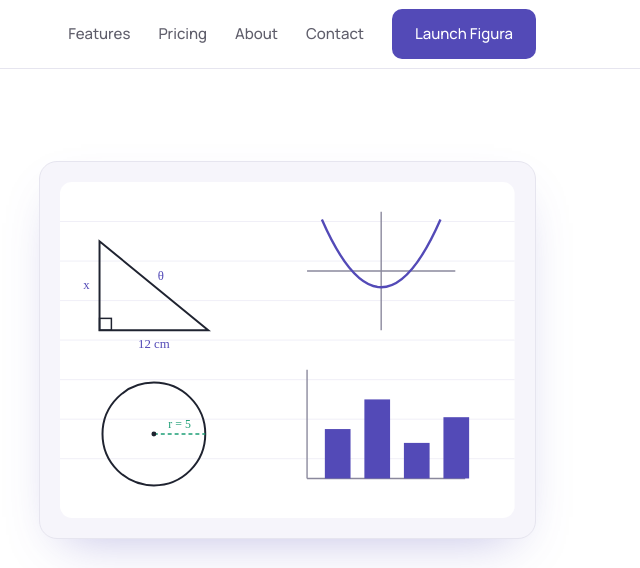
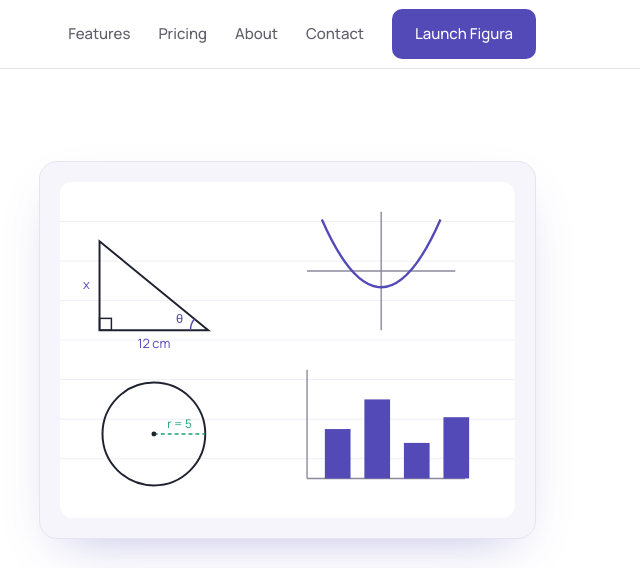
Before and after one commit to pierre-52/figura, a plain HTML site: page index.html in a window 1280 px wide. Shown: the top 568 px of the page, 640-1280 px from the left. Drawn offline with Linux system fonts and the light colour scheme.

Commit message:
Fix hero triangle: theta as an angle, not on a side

```diff
--- a/index.html
+++ b/index.html
@@ -58,11 +58,12 @@
       <g stroke="#f0eff7" stroke-width="1"><path d="M0 40H460M0 80H460M0 120H460M0 160H460M0 200H460M0 240H460M0 280H460"/></g>
       <polygon points="40,150 40,60 150,150" fill="none" stroke="#1f2330" stroke-width="2"/>
       <rect x="40" y="138" width="12" height="12" fill="none" stroke="#1f2330" stroke-width="1.5"/>
-      <text x="30" y="108" font-size="13" fill="#534ab7" text-anchor="end" font-family="Lexend">x</text>
-      <text x="95" y="168" font-size="13" fill="#534ab7" text-anchor="middle" font-family="Lexend">12 cm</text>
-      <text x="102" y="99" font-size="13" fill="#534ab7" text-anchor="middle" font-family="Lexend">θ</text>
+      <text x="30" y="108" font-size="13" fill="#534ab7" text-anchor="end" font-family="Manrope,sans-serif">x</text>
+      <text x="95" y="168" font-size="13" fill="#534ab7" text-anchor="middle" font-family="Manrope,sans-serif">12 cm</text>
+      <path d="M132 150 A18 18 0 0 1 136 138.6" fill="none" stroke="#534ab7" stroke-width="1.5"/>
+      <text x="121" y="143" font-size="13" fill="#534ab7" text-anchor="middle" font-family="Manrope,sans-serif">θ</text>
       <g transform="translate(250,30)"><line x1="0" y1="60" x2="150" y2="60" stroke="#8a889c" stroke-width="1.4"/><line x1="75" y1="0" x2="75" y2="120" stroke="#8a889c" stroke-width="1.4"/><path d="M15 8 Q75 145 135 8" fill="none" stroke="#534ab7" stroke-width="2.4"/></g>
-      <g transform="translate(95,255)"><circle cx="0" cy="0" r="52" fill="none" stroke="#1f2330" stroke-width="2"/><line x1="0" y1="0" x2="52" y2="0" stroke="#1d9e75" stroke-width="1.6" stroke-dasharray="4 3"/><circle cx="0" cy="0" r="2.5" fill="#1f2330"/><text x="26" y="-6" font-size="12" fill="#1d9e75" text-anchor="middle" font-family="Lexend">r = 5</text></g>
+      <g transform="translate(95,255)"><circle cx="0" cy="0" r="52" fill="none" stroke="#1f2330" stroke-width="2"/><line x1="0" y1="0" x2="52" y2="0" stroke="#1d9e75" stroke-width="1.6" stroke-dasharray="4 3"/><circle cx="0" cy="0" r="2.5" fill="#1f2330"/><text x="26" y="-6" font-size="12" fill="#1d9e75" text-anchor="middle" font-family="Manrope,sans-serif">r = 5</text></g>
       <g transform="translate(250,190)"><line x1="0" y1="0" x2="0" y2="110" stroke="#8a889c" stroke-width="1.4"/><line x1="0" y1="110" x2="160" y2="110" stroke="#8a889c" stroke-width="1.4"/><rect x="18" y="60" width="26" height="50" fill="#534ab7"/><rect x="58" y="30" width="26" height="80" fill="#534ab7"/><rect x="98" y="74" width="26" height="36" fill="#534ab7"/><rect x="138" y="48" width="26" height="62" fill="#534ab7"/></g>
     </svg>
   </div>
```
